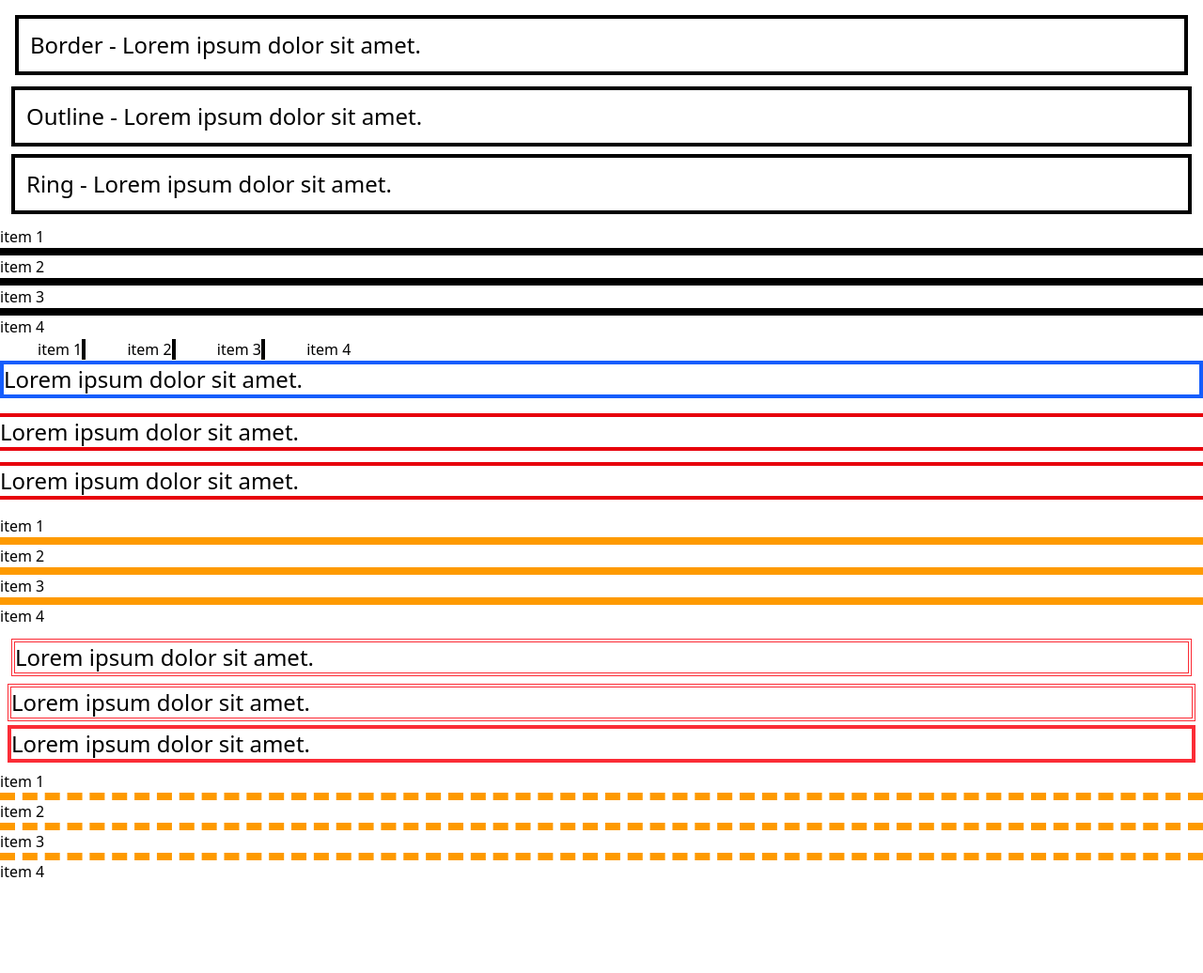
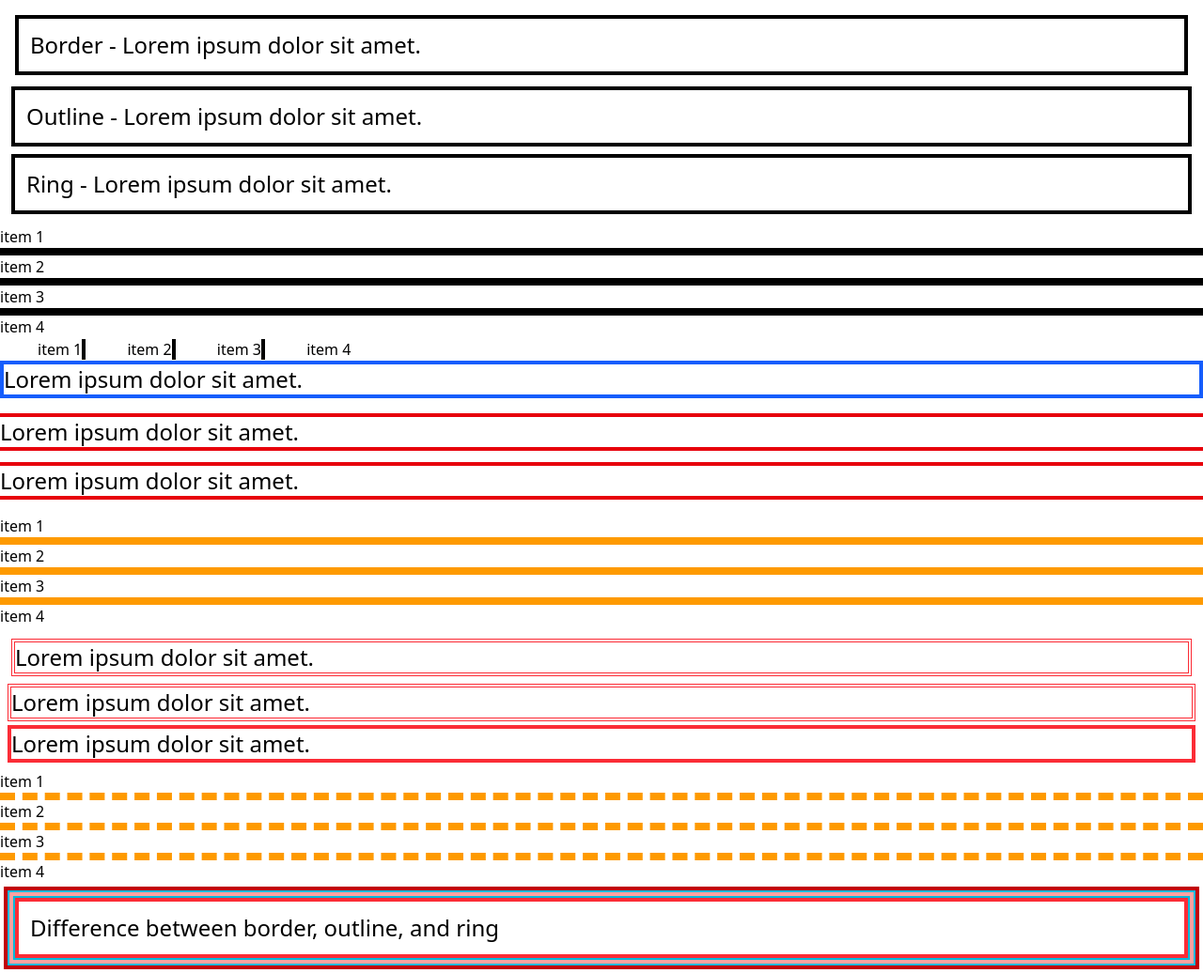
Before and after one commit to lucerorap/tailwindcss-playground, a website: page playground/src/typography/lines-color-style.html in a window 1280 px wide. Shown: the whole page at 94% size. Before the commit the page ends 940 px from the top, so only its background shows below. Drawn offline with Linux system fonts and the light colour scheme.

Commit message:
Playground: Typography - Difference between border, outline, and ring

```diff
--- a/playground/src/typography/lines-color-style.html
+++ b/playground/src/typography/lines-color-style.html
@@ -64,5 +64,11 @@
       <li>item 3</li>
       <li>item 4</li>
     </ul>
+
+    <div
+      class="text-2xl m-4 p-3 border-4 border-red-500 outline-4 outline-red-300 outline-offset-2 ring-4 ring-red-700 ring-offset-8 ring-offset-cyan-500"
+    >
+      Difference between border, outline, and ring
+    </div>
   </body>
 </html>
```
Also changed, not shown: playground/src/dist/style.css.
